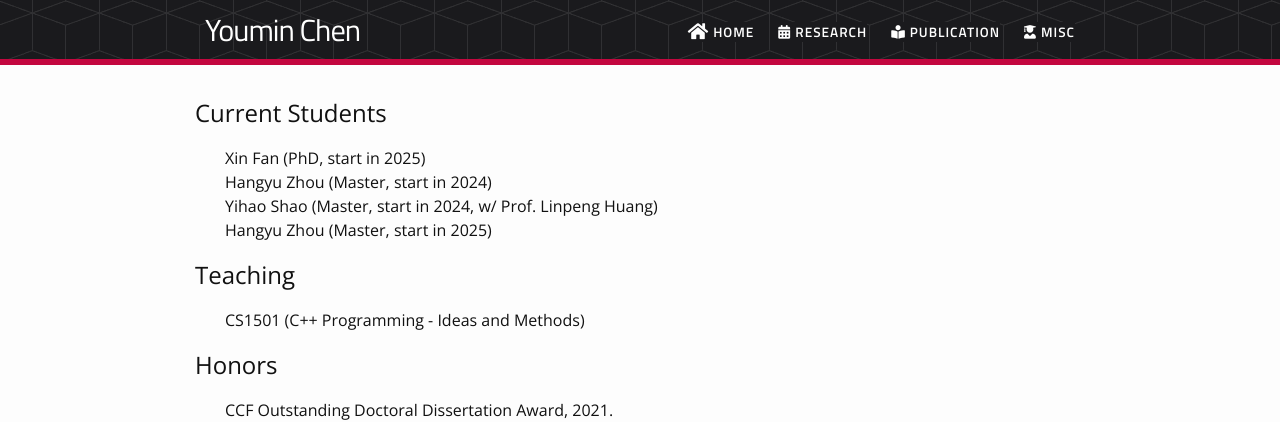
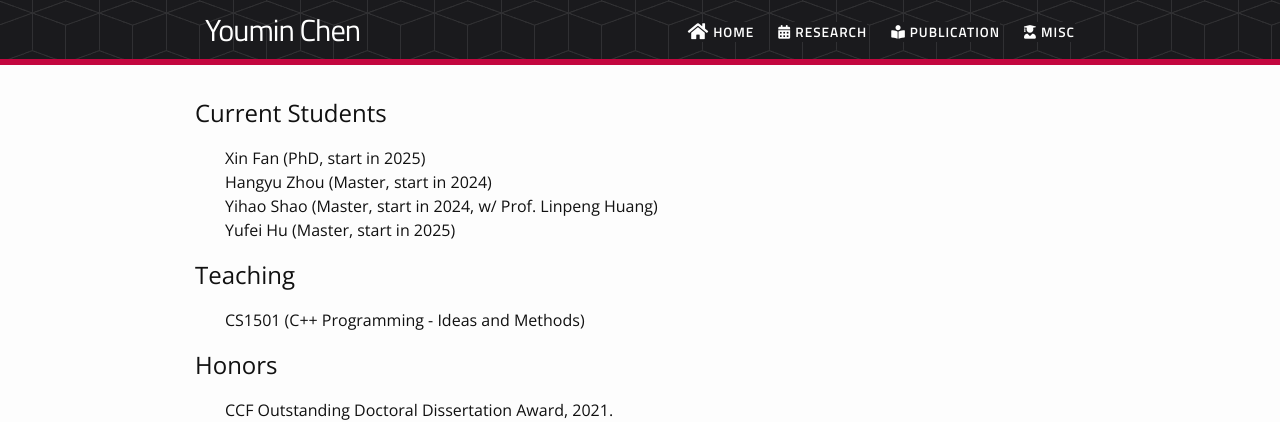
Before and after one commit to chenyoumin1993/chenyoumin1993.github.io, a Jekyll site: the page built from misc.md, in a window 1280 px wide. Shown: the top 422 px of the page. Built offline with Jekyll 4.4.1, drawn with Linux system fonts in a browser that asks for light colours; nearby versions of some CDN libraries.

Commit message:
Update cym.yml

```diff
--- a/_data/cym.yml
+++ b/_data/cym.yml
@@ -24,7 +24,7 @@ stu:
   - title: Xin Fan (PhD, start in 2025)
   - title: Hangyu Zhou (Master, start in 2024)
   - title: Yihao Shao (Master, start in 2024, w/ Prof. Linpeng Huang)
-  - title: Hangyu Zhou (Master, start in 2025)
+  - title: Yufei Hu (Master, start in 2025)
 
 teach:
   - title: CS1501 (C++ Programming - Ideas and Methods)
```
